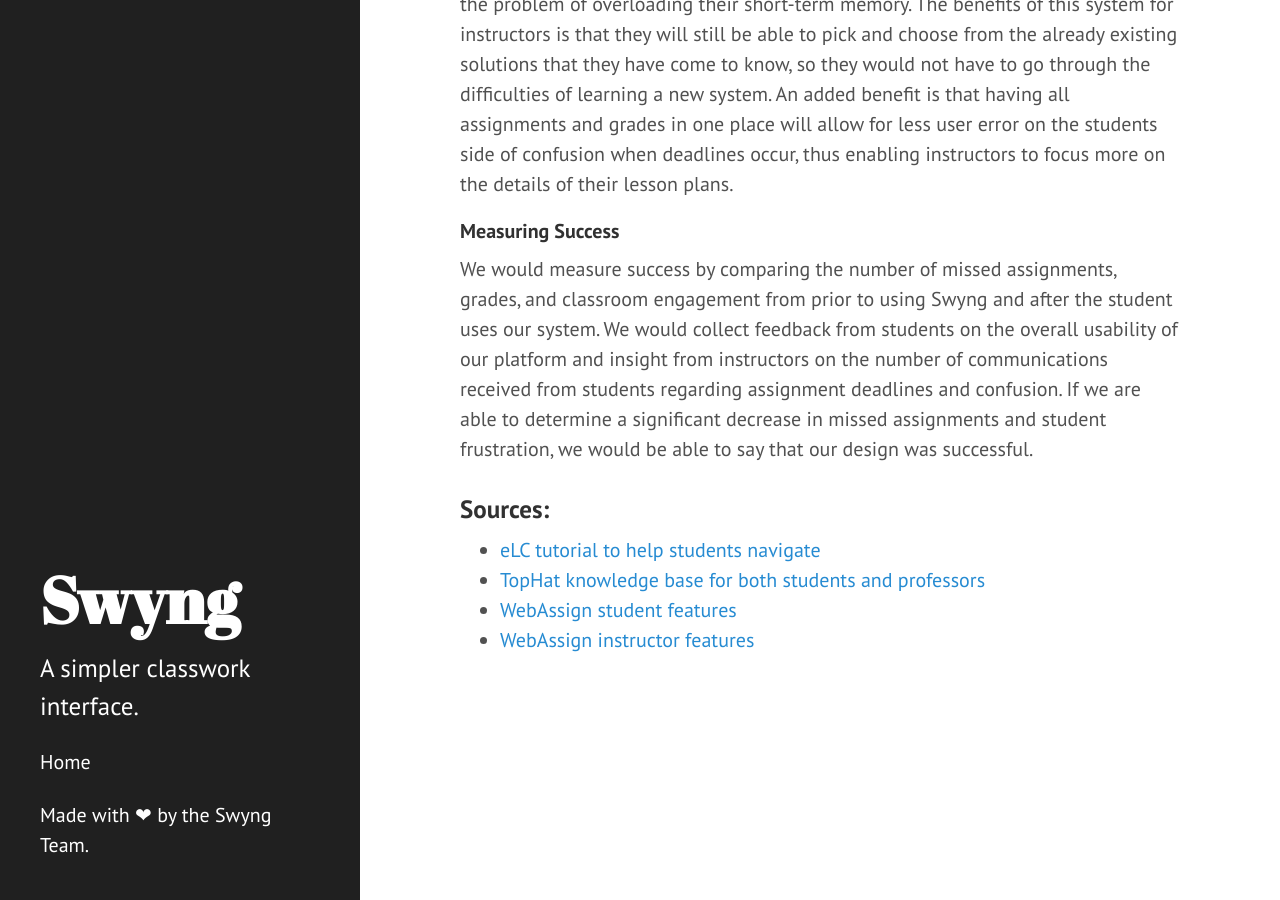
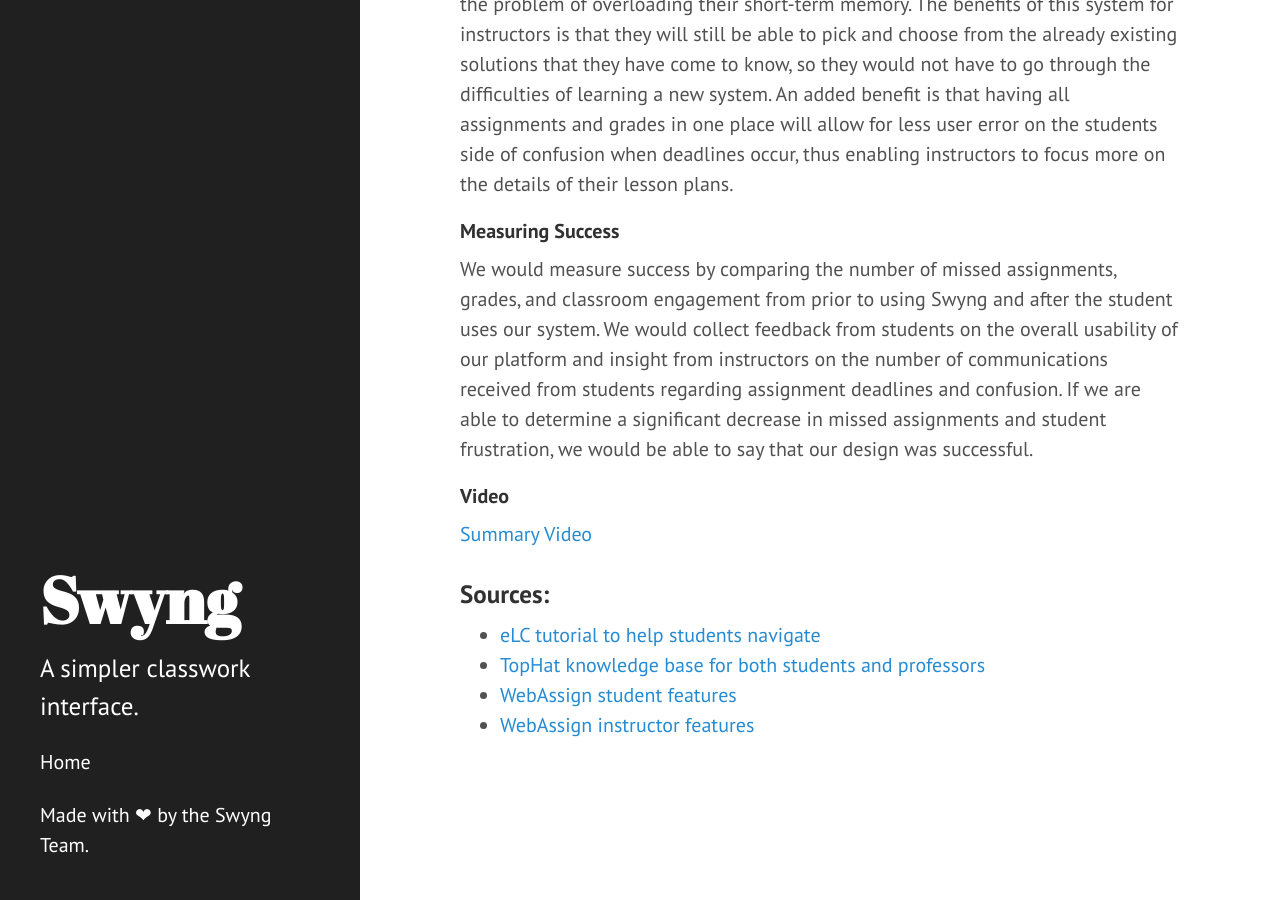
Before and after one commit to MediocreCode/4800TermProject, a Jekyll site: the page built from milestone2.md, in a window 1280 px wide and 900 px high, scrolled down 2405 px. Built offline with Jekyll 4.4.1, drawn with Linux system fonts in a browser that asks for light colours.

Commit message:
updated vid link

```diff
--- a/milestone2.md
+++ b/milestone2.md
@@ -29,6 +29,9 @@
 
 #### Measuring Success
 We would measure success by comparing the number of missed assignments, grades, and classroom engagement from prior to using Swyng and after the student uses our system. We would collect feedback from students on the overall usability of our platform and insight from instructors on the number of communications received from students regarding assignment deadlines and confusion. If we are able to determine a significant decrease in missed assignments and student frustration, we would be able to say that our design was successful.
+
+#### Video
+[Summary Video]( https://youtu.be/n27xhcF-Q6g)
 
 ### Sources:
 * [eLC tutorial to help students navigate](https://help.elc.uga.edu/for_students/)
```
